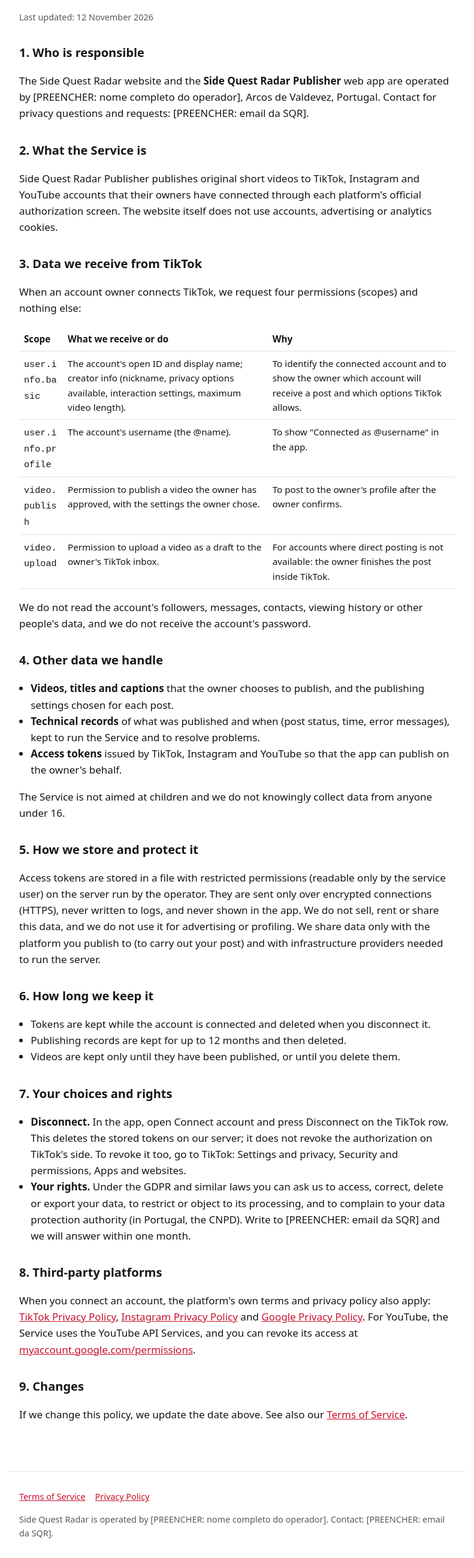
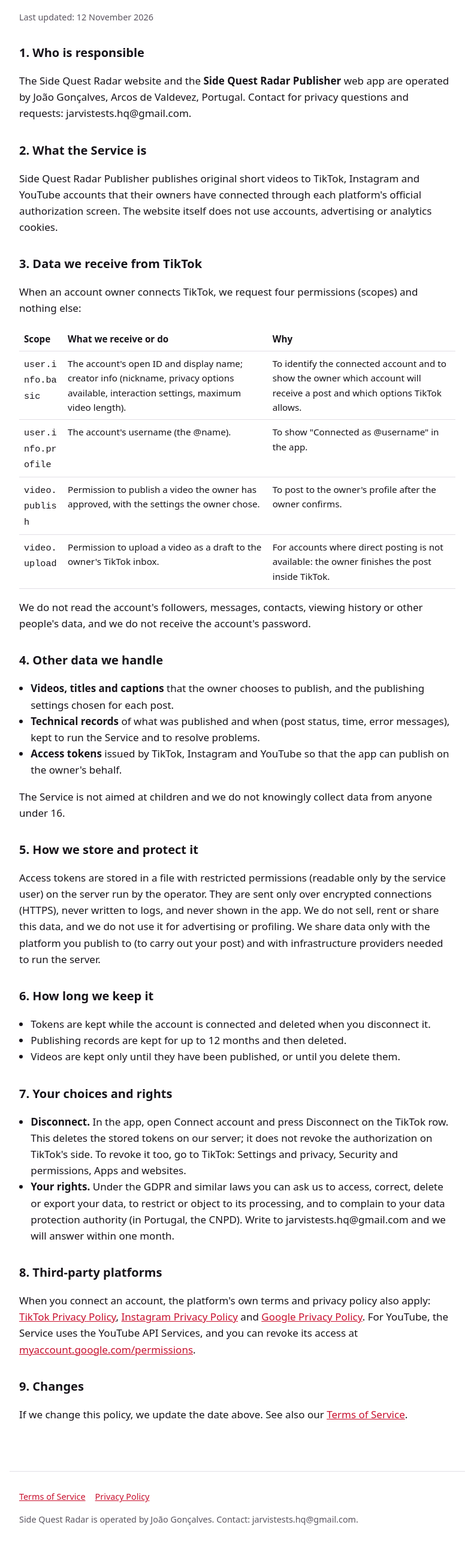
Before and after one commit to Paredes27/jarvis-studio, a plain HTML site: page privacy/index.html in a window 1280 px wide. Shown: the part 140-2738 px from the top of the page at 60% size, without its empty margins (244-1035 px from the left). After the commit the page ends 2715 px from the top, so only its background shows below. Drawn offline with Linux system fonts and the light colour scheme.

Commit message:
Operador e email de contacto nas páginas legais
Co-Authored-By: Claude Opus 5.5 <noreply@anthropic.com>

```diff
--- a/privacy/index.html
+++ b/privacy/index.html
@@ -17,7 +17,7 @@
 <p class="muted">Last updated: 12 November 2026</p>
 
 <h2>1. Who is responsible</h2>
-<p>The Side Quest Radar website and the <strong>Side Quest Radar Publisher</strong> web app are operated by [PREENCHER: nome completo do operador], Arcos de Valdevez, Portugal. Contact for privacy questions and requests: [PREENCHER: email da SQR].</p>
+<p>The Side Quest Radar website and the <strong>Side Quest Radar Publisher</strong> web app are operated by João Gonçalves, Arcos de Valdevez, Portugal. Contact for privacy questions and requests: jarvistests.hq@gmail.com.</p>
 
 <h2>2. What the Service is</h2>
 <p>Side Quest Radar Publisher publishes original short videos to TikTok, Instagram and YouTube accounts that their owners have connected through each platform's official authorization screen. The website itself does not use accounts, advertising or analytics cookies.</p>
@@ -54,7 +54,7 @@
 <h2>7. Your choices and rights</h2>
 <ul>
 <li><strong>Disconnect.</strong> In the app, open Connect account and press Disconnect on the TikTok row. This deletes the stored tokens on our server; it does not revoke the authorization on TikTok's side. To revoke it too, go to TikTok: Settings and privacy, Security and permissions, Apps and websites.</li>
-<li><strong>Your rights.</strong> Under the GDPR and similar laws you can ask us to access, correct, delete or export your data, to restrict or object to its processing, and to complain to your data protection authority (in Portugal, the CNPD). Write to [PREENCHER: email da SQR] and we will answer within one month.</li>
+<li><strong>Your rights.</strong> Under the GDPR and similar laws you can ask us to access, correct, delete or export your data, to restrict or object to its processing, and to complain to your data protection authority (in Portugal, the CNPD). Write to jarvistests.hq@gmail.com and we will answer within one month.</li>
 </ul>
 
 <h2>8. Third-party platforms</h2>
@@ -65,7 +65,7 @@
 </main>
 <footer>
 <p><a href="../terms/">Terms of Service</a><a href="../privacy/">Privacy Policy</a></p>
-<p>Side Quest Radar is operated by [PREENCHER: nome completo do operador]. Contact: [PREENCHER: email da SQR].</p>
+<p>Side Quest Radar is operated by João Gonçalves. Contact: jarvistests.hq@gmail.com.</p>
 </footer>
 </body>
 </html>
```
Also changed, not shown: index.html (+2 -2 lines), terms/index.html (+3 -3 lines).
